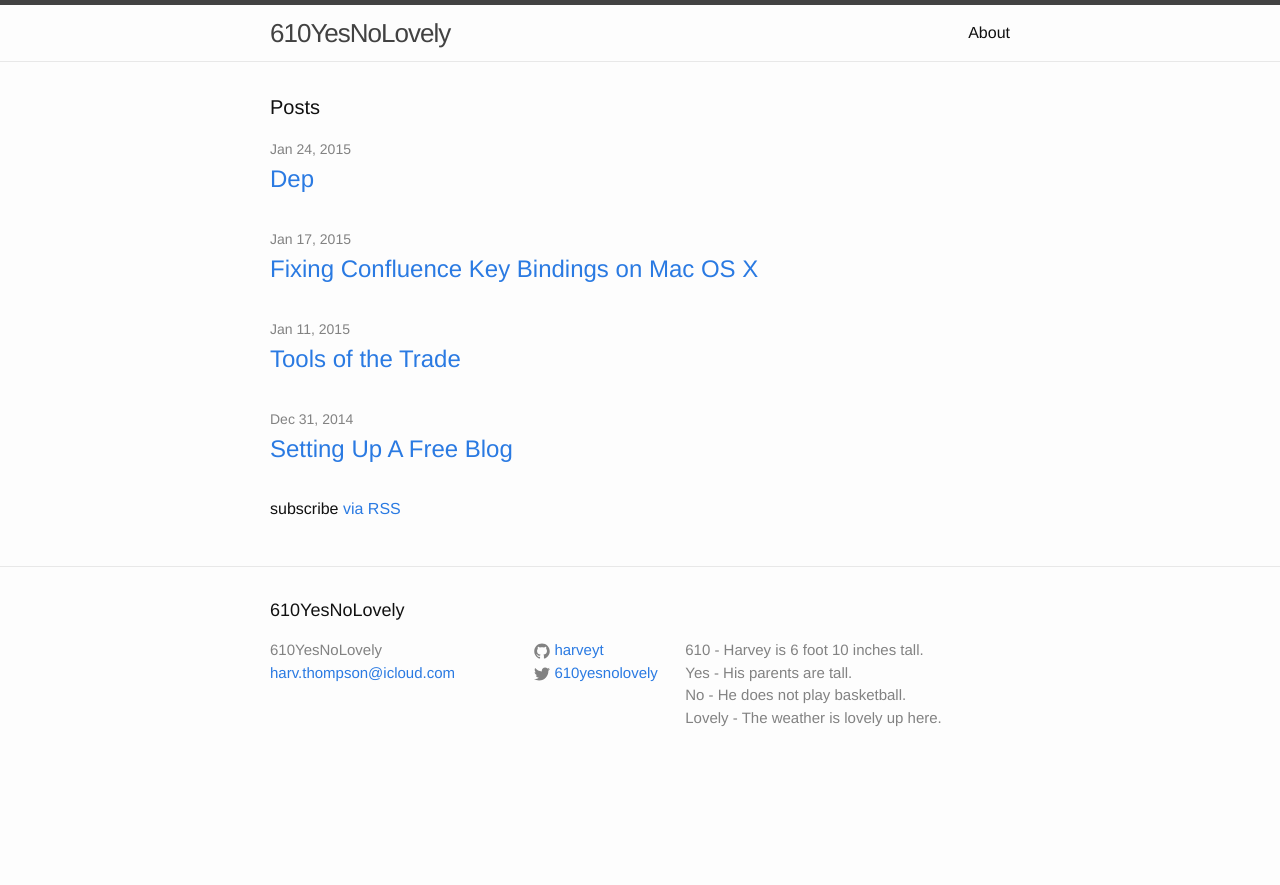
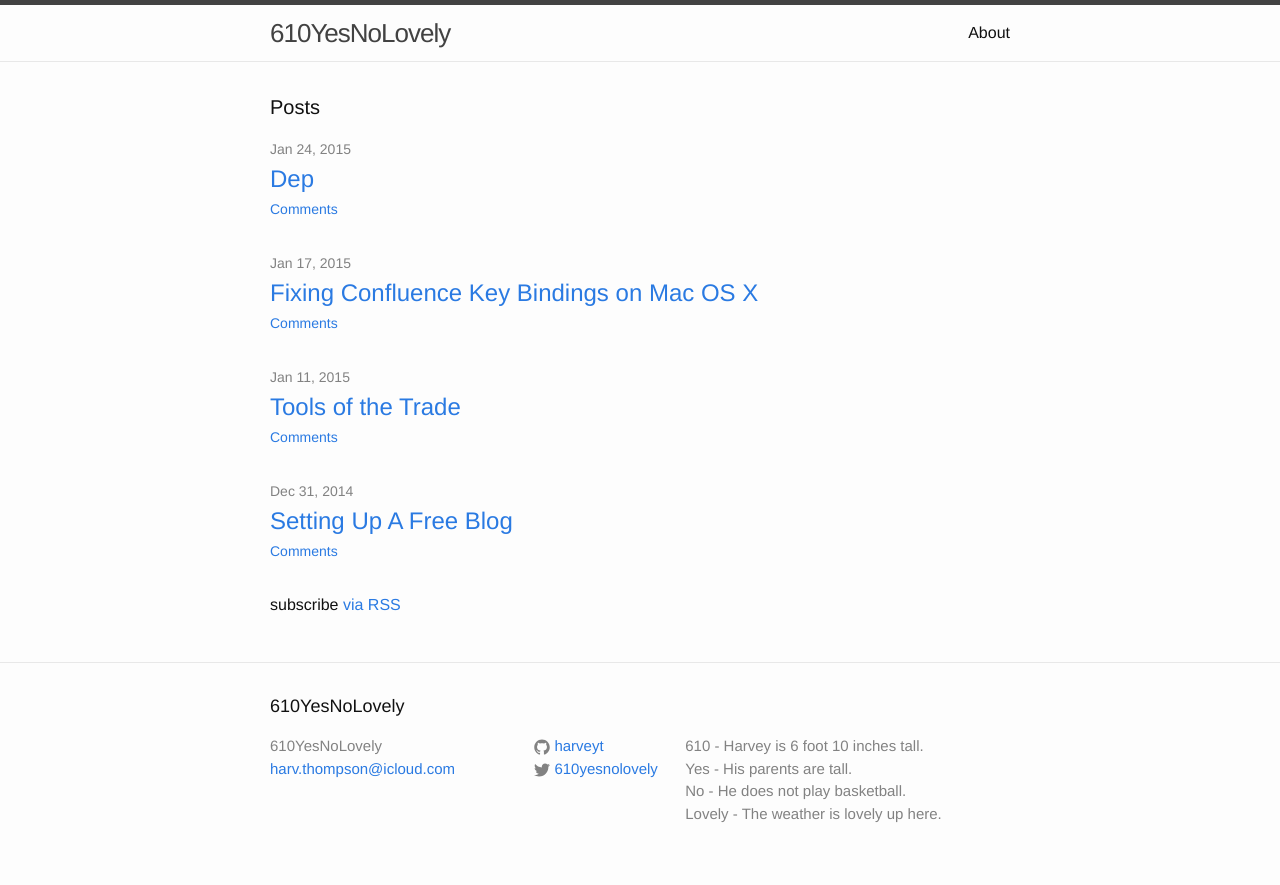
Before and after one commit to harveyt/harveyt.github.io, a Jekyll site: the page built from index.html, in a window 1280 px wide. Shown: the part 100-985 px from the top of the page. Built offline with Jekyll 4.4.1, drawn with Linux system fonts in a browser that asks for light colours; comment, search, counter and statistics services are not loaded; before the commit the page ends 900 px from its top, so only the background shows below that; part of the change alters nothing that is shown.

Commit message:
Added comment counts to article pages.

```diff
--- /dev/null
+++ b/_includes/comment_counts.html
@@ -0,0 +1,12 @@
+<script type="text/javascript">
+    /* * * CONFIGURATION VARIABLES: EDIT BEFORE PASTING INTO YOUR WEBPAGE * * */
+    var disqus_shortname = '610yesnolovely'; // required: replace example with your forum shortname
+
+    /* * * DON'T EDIT BELOW THIS LINE * * */
+    (function () {
+        var s = document.createElement('script'); s.async = true;
+        s.type = 'text/javascript';
+        s.src = '//' + disqus_shortname + '.disqus.com/count.js';
+        (document.getElementsByTagName('HEAD')[0] || document.getElementsByTagName('BODY')[0]).appendChild(s);
+    }());
+</script>
--- a/index.html
+++ b/index.html
@@ -11,9 +11,12 @@ layout: default
       <li>
         <span class="post-meta">{{ post.date | date: "%b %-d, %Y" }}</span>
 
-        <h2>
-          <a class="post-link" href="{{ post.url | prepend: site.baseurl }}">{{ post.title }}</a>
-        </h2>
+        <a class="post-link" href="{{ post.url | prepend: site.baseurl }}">{{ post.title }}</a>
+
+	<span class="post-meta">
+	  <a href="{{ post.url | prepend: site.baseurl }}#disqus_thread">Comments</a>
+	</span>
+
       </li>
     {% endfor %}
   </ul>
@@ -21,3 +24,5 @@ layout: default
   <p class="rss-subscribe">subscribe <a href="{{ "/feed.xml" | prepend: site.baseurl }}">via RSS</a></p>
 
 </div>
+
+{% include comment_counts.html %}
```
